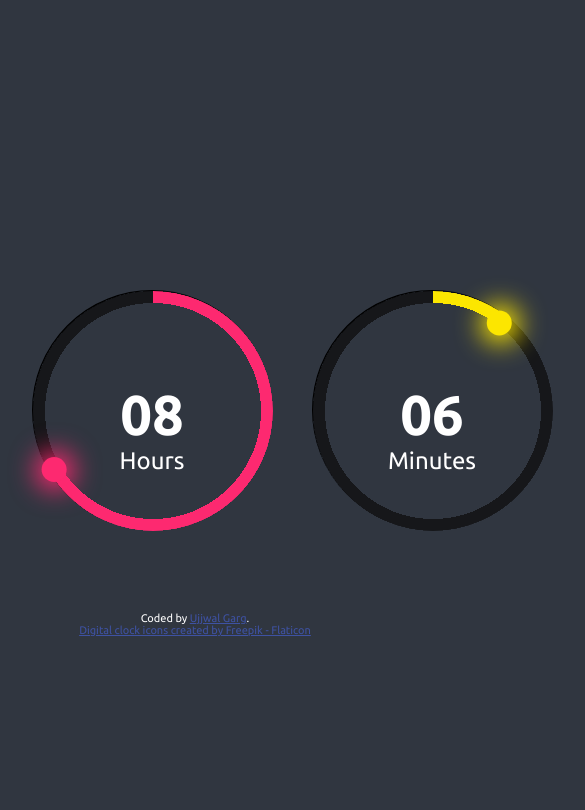
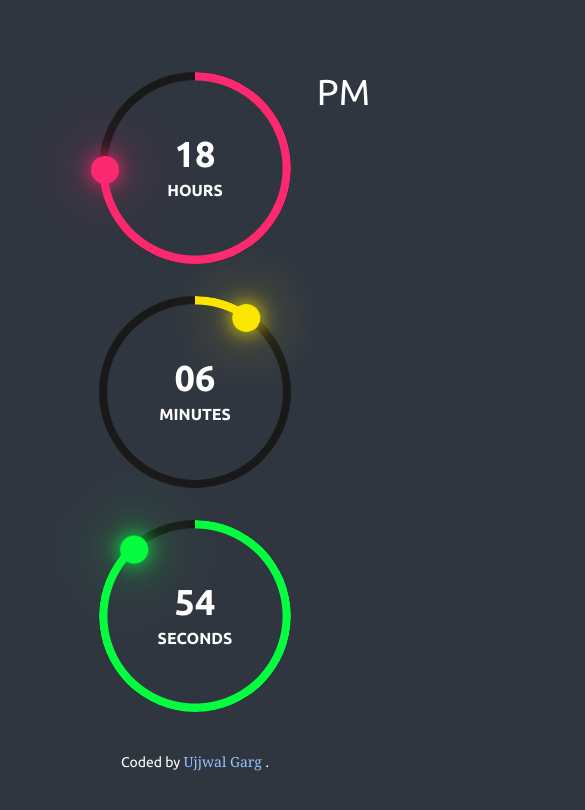
Before and after one commit to ujjwalgarg100204/Vanilla-JS-Digital-Clock, a plain HTML site: page index.html in a window 390 px wide. Shown: the top 810 px of the page, 585 px wide, since content can reach past the window. Drawn offline with nearby package versions, Linux system fonts and the light colour scheme.

Commit message:
make site responsive

```diff
--- a/app.js
+++ b/app.js
@@ -1,51 +1,60 @@
 "use strict";
 
-const hour = document.querySelector("#hour");
-const minute = document.querySelector("#minute");
-const second = document.querySelector("#second");
-const amPM = document.querySelector("#am-pm");
-const hourDot = document.querySelector(".dot-1");
-const minDot = document.querySelector(".dot-2");
-const secDot = document.querySelector(".dot-3");
-const hourCircle = document.querySelector(".circle-1 > div[role=\"progressbar\"]");
-const minCircle = document.querySelector(".circle-2 > div[role=\"progressbar\"]");
-const secCircle = document.querySelector(".circle-3 > div[role=\"progressbar\"]");
+// Selectors
+const hourSpan = document.querySelector("#hour");
+const minSpan = document.querySelector("#minutes");
+const secSpan = document.querySelector("#seconds");
+const amPMSpan = document.querySelector("#ampm");
+const hourDot = document.querySelector("#dot-hour");
+const minDot = document.querySelector("#dot-minute");
+const secDot = document.querySelector("#dot-second");
+const hourContainer = hourDot.parentElement;
+const minContainer = minDot.parentElement;
+const secContainer = secDot.parentElement;
 
+// main clock logic
+setInterval(() => {
+	const now = new Date();
+	const time = {
+		hour: now.getHours(),
+		minute: now.getMinutes(),
+		sec: now.getSeconds(),
+		hour: 18,
+	};
 
-function setText(element, text) {
-    element.textContent = text;
+	// update time in document
+	hourSpan.textContent = padWithZeroes(time.hour, 2);
+	minSpan.textContent = padWithZeroes(time.minute, 2);
+	secSpan.textContent = padWithZeroes(time.sec, 2);
+	amPMSpan.textContent = time.hour < 12 ? "AM" : "PM";
+
+	// update bar fill
+	hourContainer.style.setProperty("--p", `${(time.hour / 24) * 100}`);
+	minContainer.style.setProperty("--p", `${(time.minute / 60) * 100}`);
+	secContainer.style.setProperty("--p", `${(time.sec / 60) * 100}`);
+
+	// update dot location
+	hourDot.style.transform = `rotate(${
+		(time.hour * 360) / 24 + time.hour * 360
+	}deg)`;
+	minDot.style.transform = `rotate(${
+		(time.minute * 360) / 60 + time.hour * 360
+	}deg)`;
+	secDot.style.transform = `rotate(${
+		(time.sec * 360) / 60 + time.minute * 360
+	}deg)`;
+}, 1000);
+
+// utility functions
+/**
+ *
+ * @param {number} number the number which you want to pad with zeroes to left
+ * @param {number} length total length of number including zeroes
+ * @returns {string}
+ */
+function padWithZeroes(number, length) {
+	const zeroes = Array(length - number.toString().length)
+		.fill("0")
+		.join("");
+	return zeroes + number.toString(); // concatenating zeroes to given number
 }
-
-function padWithZeroes(number, length) {
-    let zeroes = "";
-
-    for (let i = 0; i < length - number.toString().length; i++)
-        zeroes += "0";
-
-    return zeroes + number.toString();   // concatenating zeroes to given number
-}
-
-function toRadian(deg) {
-    return deg * Math.PI / 180;
-}
-
-function moveDot(dot, circle, deg) {
-    dot.style.transform = `translate(${7.1 * Math.cos(toRadian(deg))}rem, ${7 * Math.sin(toRadian(deg))}rem)`;
-    circle.style.setProperty('--value', `${Math.abs((toRadian(deg + 90) / (2 * Math.PI)) * 100)}`);
-}
-
-
-setInterval(() => {
-        const now = new Date();
-        const h = now.getHours() % 12;
-        setText(hour, padWithZeroes(h, 2));
-        setText(minute, padWithZeroes(now.getMinutes(), 2));
-        setText(second, padWithZeroes(now.getSeconds(), 2));
-        setText(amPM, now.getHours() > 12 ? "PM" : "AM");
-
-        moveDot(hourDot, hourCircle, 30 * h - 90);
-        moveDot(minDot, minCircle, 6 * now.getMinutes() - 90);
-        moveDot(secDot, secCircle, 6 * now.getSeconds() - 90);
-    },
-    1000
-);
--- a/index.html
+++ b/index.html
@@ -1,41 +1,114 @@
 <!DOCTYPE html>
 <html lang="en">
-<head>
-    <meta charset="UTF-8">
-    <title>Digital Clock using Vanilla JS</title>
-    <link rel="shortcut icon" href="logo.png" type="image/x-icon">
-    <link rel="stylesheet" href="styles.css">
-    <script src="app.js" defer></script>
-</head>
-<body>
+	<head>
+		<meta charset="UTF-8" />
+		<meta http-equiv="X-UA-Compatible" content="IE=edge" />
+		<meta name="viewport" content="width=device-width, initial-scale=1.0" />
+		<title>Digital Clock using Vanilla JS</title>
+		<link
+			rel="shortcut icon"
+			href="./images/logo.png"
+			type="image/x-icon"
+		/>
+		<script src="https://cdn.tailwindcss.com"></script>
+		<script>
+			tailwind.config = {
+				theme: {
+					extend: {
+						colors: {
+							"light-gray": "#303640",
+							seconds: "rgba(6, 252, 63, 1)",
+							minutes: "rgba(252, 230, 0, 1)",
+							hours: "rgba(253, 41, 112, 1)",
+						},
+						fontFamily: {
+							body: ["Ubuntu", "sans-serif"],
+						},
+					},
+				},
+			};
+		</script>
+		<link rel="stylesheet" href="./styles.css" />
+		<script src="./app.js" defer></script>
+	</head>
+	<body
+		class="min-h-screen grid place-content-center bg-light-gray space-y-10 font-body text-white"
+	>
+		<main class="container flex flex-col lg:flex-row gap-8 lg:gap-10">
+			<article
+				class="relative w-48 h-48 lg:w-56 lg:h-56 xl:w-60 xl:h-60 inline-grid place-content-center text-center border-8 border-[#191919] rounded-full before:rounded-full after:rounded-full after:absolute before:absolute before:-inset-2 pie no-round"
+				style="--p: 20; --c: rgba(253, 41, 112, 1)"
+			>
+				<span
+					class="absolute inset-0 w-full h-full before:absolute before:inset-0 before:w-7 before:h-7 before:left-[4.5rem] lg:before:left-24 before:-top-4 before:bg-hours before:rounded-full transition-all duration-500 dot"
+					id="dot-hour"
+				></span>
+				<h3
+					class="font-bold text-base lg:text-lg xl:text-xl flex flex-col gap-1 lg:gap-3"
+				>
+					<span
+						class="text-4xl md:text-5xl lg:text-6xl xl:text-7xl"
+						id="hour"
+					></span>
 
-<main>
-    <div class="circles circle-1">
-        <div role="progressbar" aria-valuenow="30" aria-valuemin="0" aria-valuemax="100" style="--value:30"></div>
-        <h2 id="hour" class="number">02</h2>
-        <p class="time">Hours</p>
-        <div class="dot dot-1"></div>
-    </div>
-    <div class="circles circle-2">
-        <div role="progressbar" aria-valuenow="30" aria-valuemin="0" aria-valuemax="100" style="--value:30"></div>
-        <h2 id="minute" class="number">43</h2>
-        <p class="time">Minutes</p>
-        <div class="dot dot-2"></div>
-    </div>
-    <div class="circles circle-3">
-        <div role="progressbar" aria-valuenow="30" aria-valuemin="0" aria-valuemax="100" style="--value:30"></div>
-        <h2 id="second" class="number">15</h2>
-        <p class="time">Seconds</p>
-        <div class="dot dot-3"></div>
-    </div>
-    <h3 id="am-pm" class="time">PM</h3>
-</main>
+					<span>HOURS</span>
+				</h3>
+			</article>
+			<article
+				class="relative w-48 h-48 lg:w-56 lg:h-56 xl:w-60 xl:h-60 inline-grid place-content-center text-center border-8 border-[#191919] rounded-full before:rounded-full after:rounded-full after:absolute before:absolute before:-inset-2 pie no-round"
+				style="--p: 20; --c: rgba(252, 230, 0, 1)"
+			>
+				<span
+					class="absolute inset-0 w-full h-full before:absolute before:inset-0 before:w-7 before:h-7 before:left-[4.5rem] lg:before:left-24 before:-top-4 before:bg-minutes before:rounded-full transition-all duration-500 dot"
+					id="dot-minute"
+				></span>
+				<h3
+					class="font-bold text-base lg:text-lg xl:text-xl flex flex-col gap-1 lg:gap-3"
+				>
+					<span
+						class="text-4xl md:text-5xl lg:text-6xl xl:text-7xl"
+						id="minutes"
+					></span>
 
-<div class="attribution">
-    <p>Coded by <a href="https://github.com/ujjwalgarg100204">Ujjwal Garg</a>.</p>
-    <a href="https://www.flaticon.com/free-icons/digital-clock" title="digital clock icons">Digital clock icons created
-        by Freepik - Flaticon</a>
-</div>
+					<span>MINUTES</span>
+				</h3>
+			</article>
+			<article
+				class="relative w-48 h-48 lg:w-56 lg:h-56 xl:w-60 xl:h-60 inline-grid place-content-center text-center border-8 border-[#191919] rounded-full before:rounded-full after:rounded-full after:absolute before:absolute before:-inset-2 pie no-round"
+				style="--p: 20; --c: rgba(6, 252, 63, 1)"
+			>
+				<span
+					class="absolute inset-0 w-full h-full before:absolute before:inset-0 before:w-7 before:h-7 before:left-[4.5rem] lg:before:left-24 before:-top-4 before:bg-seconds before:rounded-full transition-all duration-500 dot"
+					id="dot-second"
+				></span>
+				<h3
+					class="font-bold text-base lg:text-lg xl:text-xl flex flex-col gap-1 lg:gap-3"
+				>
+					<span
+						class="text-4xl md:text-5xl lg:text-6xl xl:text-7xl"
+						id="seconds"
+					></span>
 
-</body>
+					<span>SECONDS</span>
+				</h3>
+			</article>
+			<article
+				class="text-4xl md:text-5xl lg:text-6xl xl:text-7xl lg:relative absolute right-5"
+				id="ampm"
+			>
+				PM
+			</article>
+		</main>
+
+		<footer class="text-sm text-center">
+			Coded by
+			<a
+				href="https://github.com/ujjwalgarg100204"
+				class="font-serif text-blue-300 hover:text-blue-200 hover:underline"
+			>
+				Ujjwal Garg
+			</a>
+			.
+		</footer>
+	</body>
 </html>
--- a/styles.css
+++ b/styles.css
@@ -1,146 +1,32 @@
-@import url('https://fonts.googleapis.com/css2?family=Ubuntu:wght@400;700&display=swap');
+@import url("https://fonts.googleapis.com/css2?family=Ubuntu:wght@400;700&display=swap");
 
-* {
-    margin: 0;
-    padding: 0;
-    box-sizing: border-box;
+.dot::before {
+	box-shadow: 0 0 20px var(--c), 0 0 60px var(--c);
 }
 
-body {
-    background-color: #303640;
-    font-family: 'Ubuntu', sans-serif;
-    font-size: 1.5rem;
-    color: white;
-    min-height: 100vh;
-    display: flex;
-    flex-direction: column;
-    justify-content: center;
+.pie {
+	--p: 20;
 }
 
-main {
-    display: flex;
-    gap: 2.5rem;
-    margin: 50px auto;
-    padding: 2rem;
-    position: relative;
+.pie:before {
+	background: radial-gradient(farthest-side, var(--c) 98%, #0000) top/8px 8px
+			no-repeat,
+		conic-gradient(var(--c) calc(var(--p) * 1%), #0000 0);
+	-webkit-mask: radial-gradient(
+		farthest-side,
+		#0000 calc(99% - 8px),
+		#000 calc(100% - 8px)
+	);
+	mask: radial-gradient(
+		farthest-side,
+		#0000 calc(99% - 8px),
+		#000 calc(100% - 8px)
+	);
 }
 
-div[role="progressbar"] {
-    --size: 15rem;
-    --fg: #16571A;
-    --bg: #16171A;
-    --pgPercentage: var(--value);
-    animation: growProgressBar 3s 1 forwards;
-    width: var(--size);
-    height: var(--size);
-    border-radius: 50%;
-    display: grid;
-    place-items: center;
-    background: radial-gradient(closest-side, #303640 90%, transparent 0 99.9%, #303640 0),
-    conic-gradient(var(--fg) calc(var(--pgPercentage) * 1%), var(--bg) 0);
-    transition: all 1.5s linear;
+.no-round:before {
+	background-size: 0 0, auto;
 }
-
-div[role="progressbar"] {
-    position: absolute;
-    z-index: 0;
-    top: -0.58rem;
-    left: -0.59rem;
+.no-round:after {
+	content: none;
 }
-
-.circle-1 > div[role="progressbar"] {
-    --fg: rgba(253, 41, 112, 1);
-}
-
-.circle-2 > div[role="progressbar"] {
-    --fg: rgba(252, 230, 0, 1);
-}
-
-.circle-3 > div[role="progressbar"] {
-    --fg: rgba(6, 252, 63, 1);
-}
-
-.circles {
-    background-color: #303640;
-    border-radius: 100%;
-    border: 10px solid #000000;
-    min-width: 15rem;
-    min-height: 15rem;
-    padding: 10px;
-    position: relative;
-    z-index: 1;
-}
-
-.circles > * {
-    position: relative;
-    top: 4.5rem;
-    text-align: center;
-}
-
-.circles > h2 {
-    font-size: 3.5rem;
-}
-
-
-.dot {
-    width: 25px;
-    height: 25px;
-    border-radius: 100%;
-    background-color: #252020;
-    position: relative;
-    left: 44%;
-    top: -1%;
-    transform: translateX(7rem);
-    transition: all 1s linear;
-    /*animation: move 3s linear;*/
-}
-
-.dot-1 {
-    background-color: #fd2970;
-    box-shadow: 1px 1px 26px 7px rgba(253, 41, 112, 1);
-}
-
-.dot-2 {
-    background-color: rgba(252, 230, 0, 1);
-    box-shadow: 1px 1px 26px 7px rgba(252, 230, 0, 1);
-}
-
-.dot-3 {
-    background-color: rgba(6, 252, 63, 1);
-    box-shadow: 1px 1px 26px 7px rgba(6, 252, 63, 1);
-}
-
-@keyframes move {
-    0% {
-        transform: rotate(0deg) translateX(7rem) rotate(0deg);
-    }
-    /*100% {*/
-    /*    transform: rotate(360deg) translateX(7rem) rotate(-360deg);*/
-    /*}*/
-}
-
-@keyframes growProgressBar {
-    0%, 33% {
-        --pgPercentage: 0;
-    }
-    100% {
-        --pgPercentage: var(--value);
-    }
-}
-
-
-#am-pm {
-    position: absolute;
-    top: 18px;
-    right: -50px;
-    font-size: 2.5rem;
-}
-
-.attribution {
-    font-size: 11px;
-    text-align: center;
-}
-
-.attribution a {
-    color: hsl(228, 45%, 44%);
-}
```
Also changed, not shown: images/logo.png (renamed from logo.png), 1 other file.
